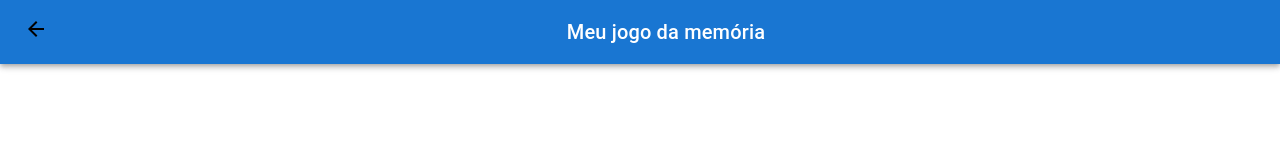
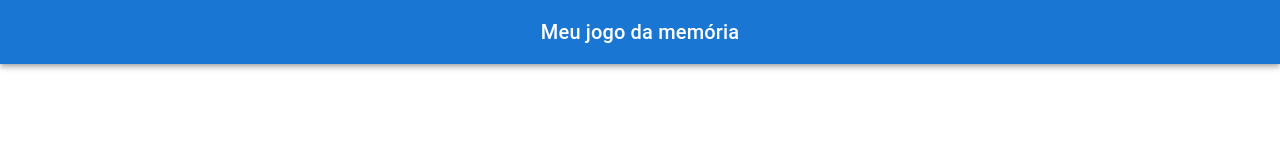
Before and after one commit to Crhist0/22-07-04-revisao-react-game, a React (Create React App) app: page / in a window 1280 px wide. Shown: the top 160 px of the page. Built offline with nearby package versions, Linux system fonts and the light colour scheme.

Commit message:
add lógica no appbar

```diff
--- a/src/Components/AppBar.tsx
+++ b/src/Components/AppBar.tsx
@@ -4,14 +4,21 @@ import Toolbar from '@mui/material/Toolbar';
 import Typography from '@mui/material/Typography';
 import IconButton from '@mui/material/IconButton';
 import ArrowBackIcon from '@mui/icons-material/ArrowBack';
-import { Link } from 'react-router-dom';
+import { Link, useLocation } from 'react-router-dom';
 import CustomLink from './CustomLink';
 
 export default function CustomAppBar() {
+
+
+  const location = useLocation()
+  console.log(location.pathname);
+
+
   return (
     <Box sx={{ flexGrow: 1 }}>
       <AppBar position="static">
         <Toolbar>
+          {location.pathname !== "/" &&
               <IconButton
                 size="large"
                 edge="start"
@@ -23,7 +30,8 @@ export default function CustomAppBar() {
                   <ArrowBackIcon />
                 </CustomLink>
               </IconButton>
-          <Typography textAlign='center' variant="h6" component="div" sx={{ flexGrow: 1 }}>
+           }
+          <Typography variant="h6" component="div" sx={{ position:'absolute', left: '50%', transform: "translateX(-50%)" }}>
             Meu jogo da memória
           </Typography>
         </Toolbar>
```
Lines whose indentation alone changed are shown as unchanged.
